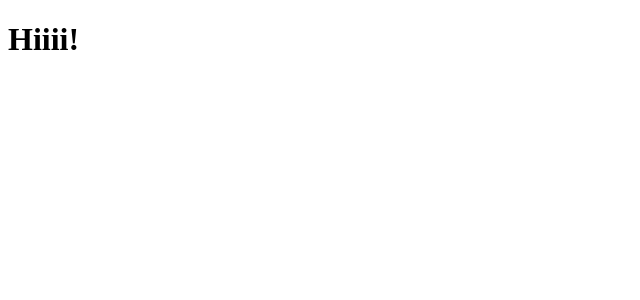
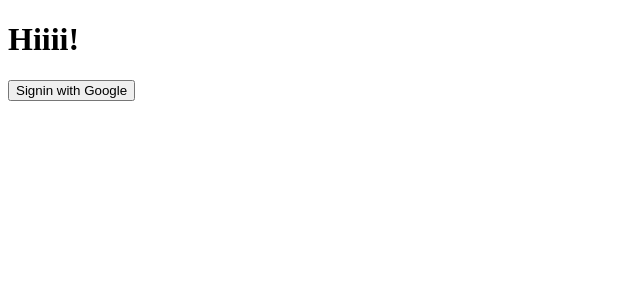
Before and after one commit to Milk-Cool/yourdns-website, a Next.js app: page / in a window 1280 px wide. Shown: the top 300 px of the page, without its empty margins (0-640 px from the left). Built offline with nearby package versions, Linux system fonts and the light colour scheme.

Commit message:
add google auth

```diff
--- /dev/null
+++ b/app/api/auth/[...nextauth]/route.ts
@@ -0,0 +1,2 @@
+import { handlers } from "@/auth";
+export const { GET, POST } = handlers;
--- a/app/page.tsx
+++ b/app/page.tsx
@@ -1,3 +1,8 @@
+import SignIn from "@/components/sign-in";
+
 export default function Page() {
-    return <h1>Hiiii!</h1>;
+    return <>
+        <h1>Hiiii!</h1>
+        <SignIn />
+    </>;
 }
--- /dev/null
+++ b/auth.ts
@@ -0,0 +1,13 @@
+import NextAuth from "next-auth";
+import Google from "next-auth/providers/google";
+
+export const { handlers, signIn, signOut, auth } = NextAuth({
+    providers: [Google({
+        authorization: {
+            url: "https://accounts.google.com/o/oauth2/v2/auth",
+            params: { scope: "openid email profile" },
+        },
+        token: { url: "https://oauth2.googleapis.com/token" },
+        userinfo: { url: "https://openidconnect.googleapis.com/v1/userinfo" },
+    })],
+});
--- /dev/null
+++ b/components/sign-in.tsx
@@ -0,0 +1,14 @@
+import { signIn } from "@/auth";
+
+export default function SignIn() {
+    return (
+        <form
+            action={async () => {
+                "use server"
+                await signIn("google")
+            }}
+        >
+            <button type="submit">Signin with Google</button>
+        </form>
+    );
+} ;
--- /dev/null
+++ b/middleware.ts
@@ -0,0 +1 @@
+export { auth as middleware } from "@/auth";
--- a/package.json
+++ b/package.json
@@ -19,13 +19,16 @@
   "type": "module",
   "main": "index.js",
   "scripts": {
-    "dev": "next dev",
+    "dev": "next dev --turbopack",
     "build": "next build",
     "start": "next start",
     "lint": "next lint"
   },
   "dependencies": {
+    "@auth/pg-adapter": "^1.10.0",
     "next": "^15.3.5",
+    "next-auth": "^5.0.0-beta.29",
+    "pg": "^8.16.3",
     "react": "^19.1.0",
     "react-dom": "^19.1.0"
   },
--- a/tsconfig.json
+++ b/tsconfig.json
@@ -21,7 +21,11 @@
       {
         "name": "next"
       }
-    ]
+    ],
+    "baseUrl": ".",
+    "paths": {
+      "@/*": ["*"]
+    }
   },
   "include": [
     "next-env.d.ts",
```
